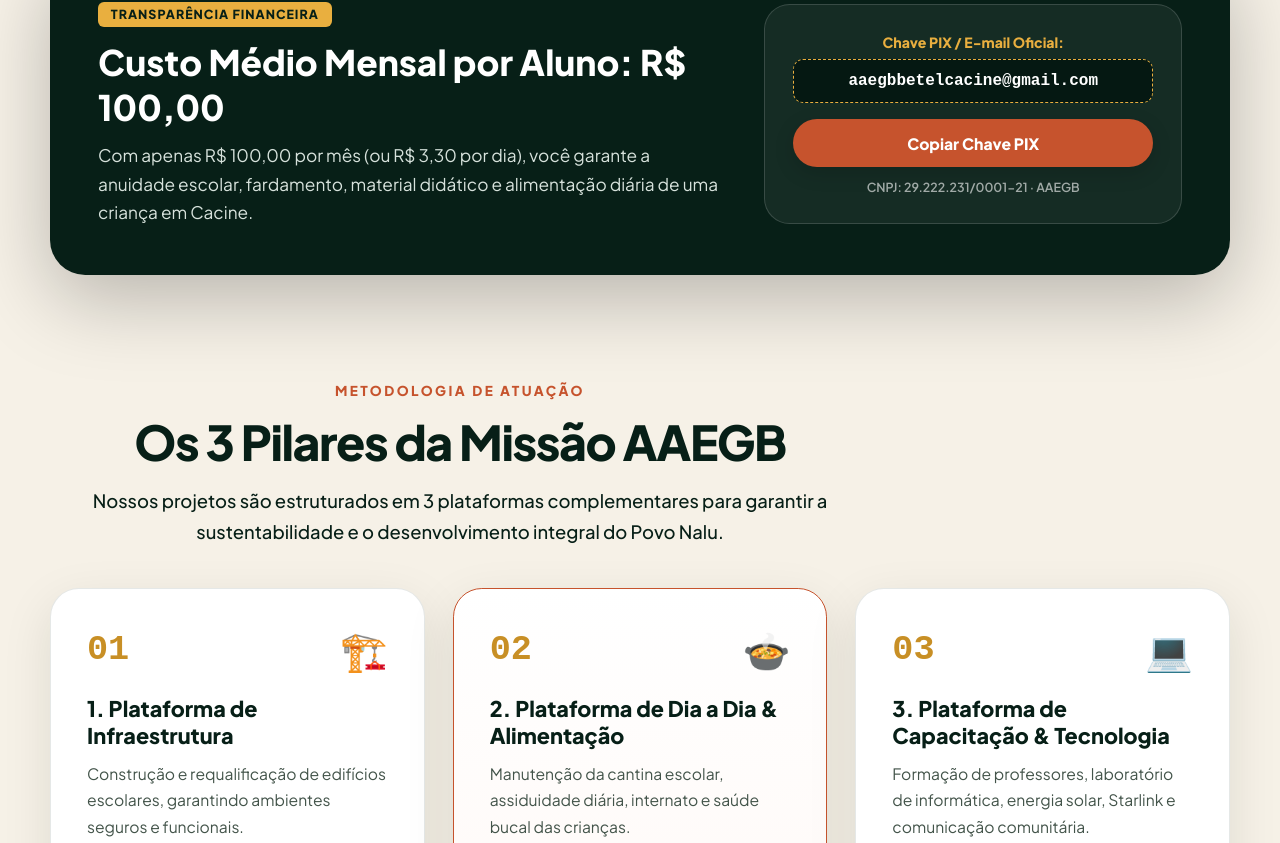
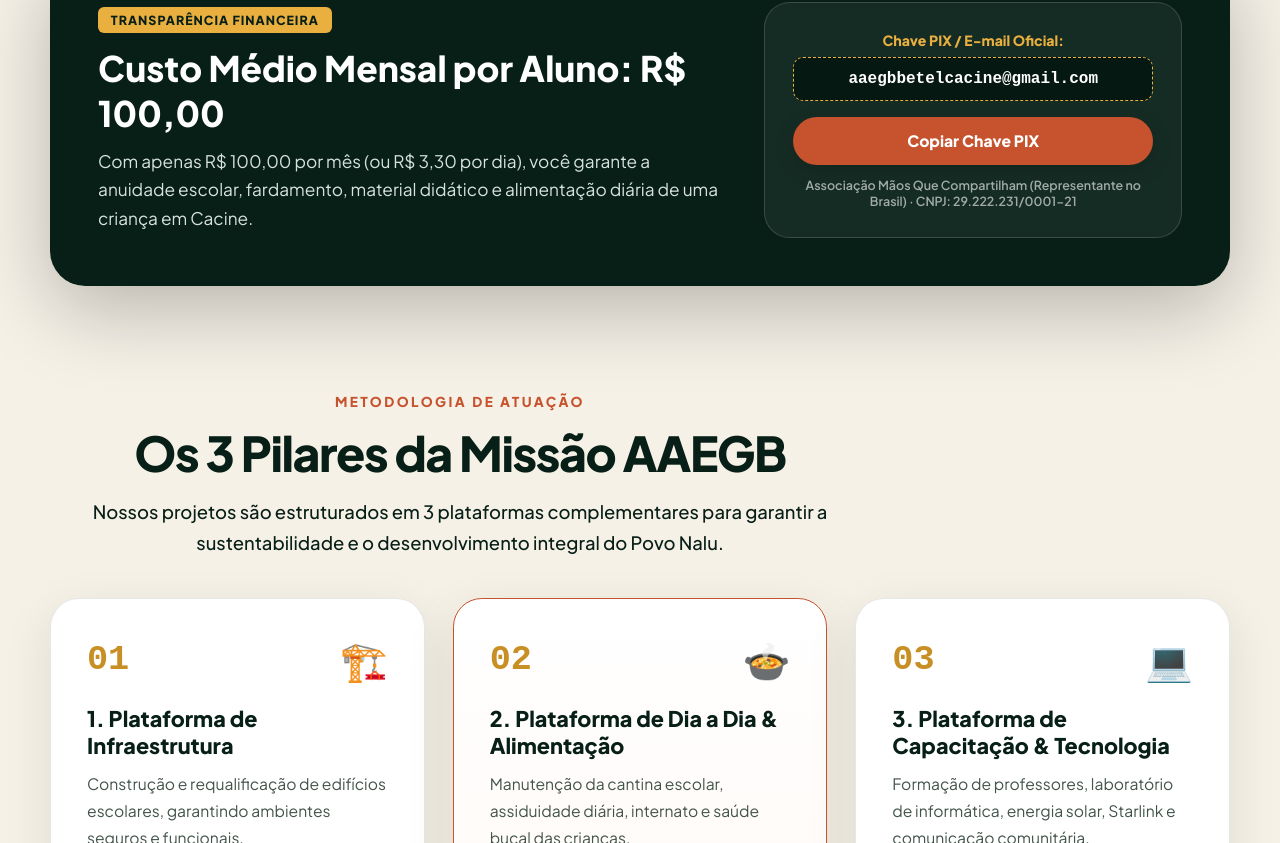
Before and after one commit to brunooss/site-aaegb, a React (Vite) app: page / in a window 1280 px wide. Shown: the part 1497-2340 px from the top of the page. Built offline with nearby package versions, Linux system fonts and the light colour scheme; no server answers.

Commit message:
feat(institutional): atualizacao da entidade representante no Brasil para Associacao Maos Que Compartilham

```diff
--- a/src/components/ImpactCounters.tsx
+++ b/src/components/ImpactCounters.tsx
@@ -67,7 +67,7 @@
             <button className="button primary copy-pix-btn" onClick={handleCopyPix}>
               {copiedPix ? '✓ Chave PIX Copiada!' : 'Copiar Chave PIX'}
             </button>
-            <span className="pix-cnpj-sub">CNPJ: 29.222.231/0001-21 · AAEGB</span>
+            <span className="pix-cnpj-sub">Associação Mãos Que Compartilham (Representante no Brasil) · CNPJ: 29.222.231/0001-21</span>
           </div>
         </div>
       </div>
--- a/src/i18n/locales/pt.json
+++ b/src/i18n/locales/pt.json
@@ -182,12 +182,12 @@
   },
   "footer": {
     "about_title": "AAEGB & Escola Betel",
-    "about_desc": "Associação de Amigos das Escolas da Guiné-Bissau. Transformando vidas no Setor de Cacine através da Educação Cristã desde 1997.",
+    "about_desc": "Associação de Amigos das Escolas da Guiné-Bissau. Representada no Brasil pela Associação Mãos Que Compartilham. Transformando vidas no Setor de Cacine através da Educação Cristã desde 1997.",
     "links_title": "Navegação",
     "contact_title": "Contato & Sede",
     "email": "E-mail: aaegbbetelcacine@gmail.com",
     "location": "Sede: Escola Betel, Setor de Cacine, Região de Tombali, Guiné-Bissau",
-    "rights": "© 2026 AAEGB - Escola Betel de Cacine. Todos os direitos reservados."
+    "rights": "© 2026 AAEGB · Escola Betel de Cacine. Representante no Brasil: Associação Mãos Que Compartilham."
   },
   "final_cta": {
     "h2": "Continuemos juntos construindo vidas no Sul da Guiné-Bissau.",
```
